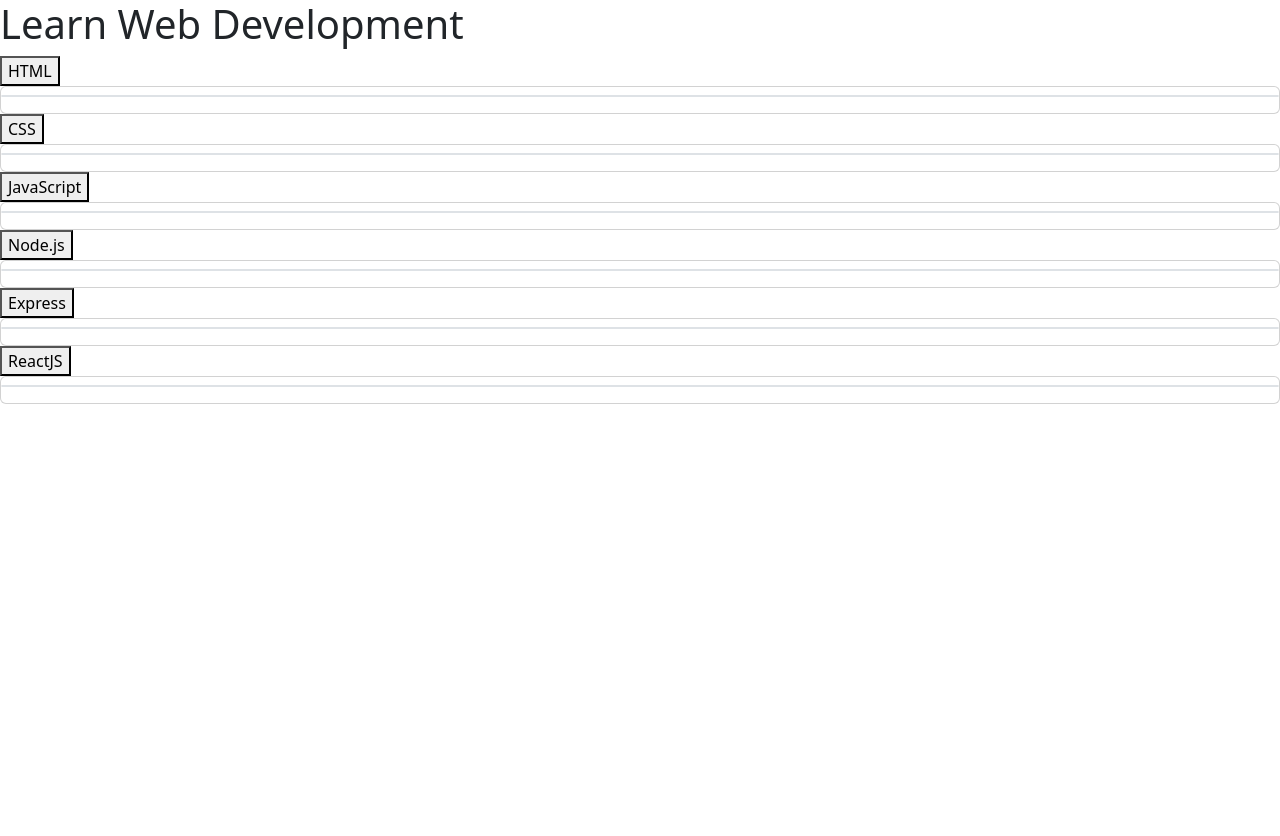
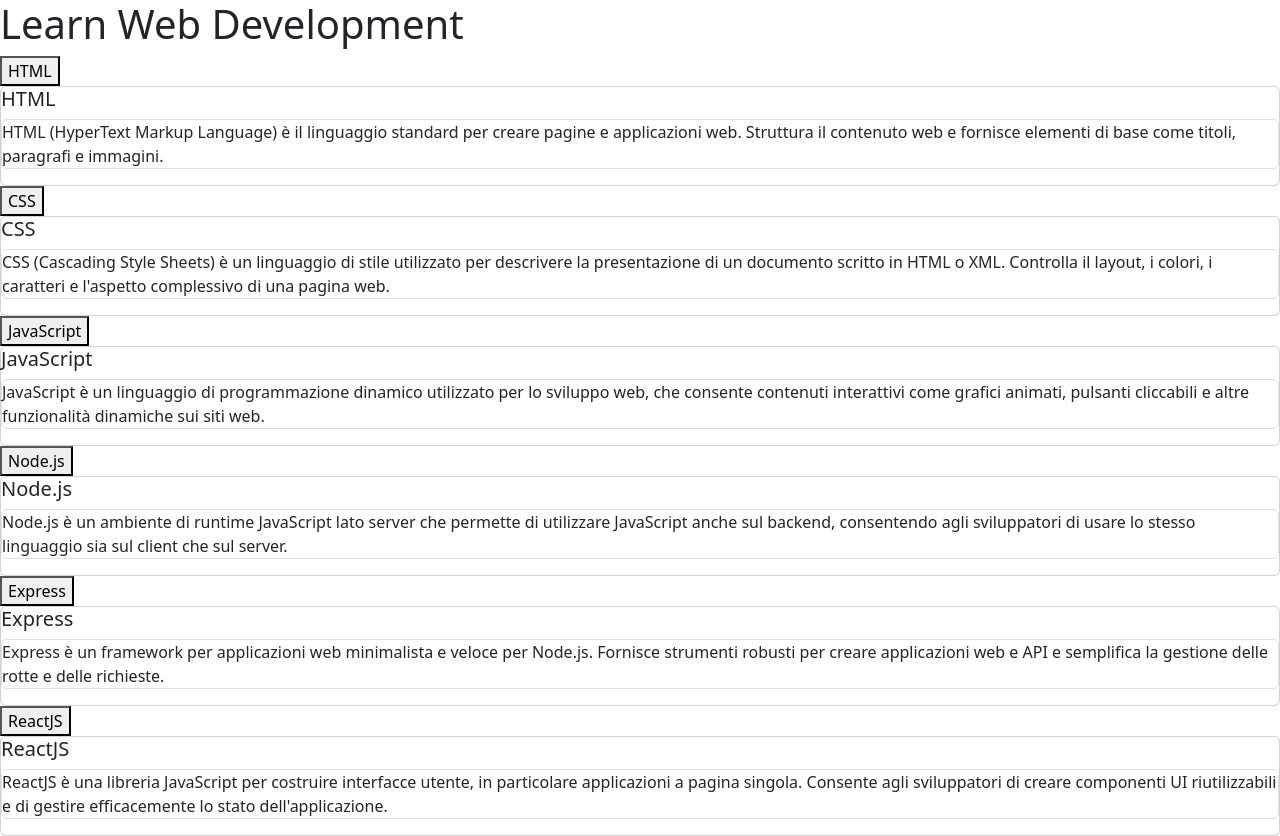
Before and after one commit to salv-ritrovato/react-use-state, a React (Vite) app: page / in a window 1280 px wide. Before the commit the page ends 800 px from the top, so only its background shows below. Built offline with nearby package versions, Linux system fonts and the light colour scheme.

Commit message:
buttons and cards generated

```diff
--- a/src/components/AccordionTest.jsx
+++ b/src/components/AccordionTest.jsx
@@ -43,8 +43,8 @@
                 <div className="accordion">
                     <button className="language">{language.title}</button>
                     <div className="card">
-                        <h5 className="cardTitle"></h5>
-                        <p className="accordion-item"></p>
+                        <h5 className="cardTitle">{language.title}</h5>
+                        <p className="accordion-item">{language.description}</p>
                     </div>
                 </div>))}
         </>
```
